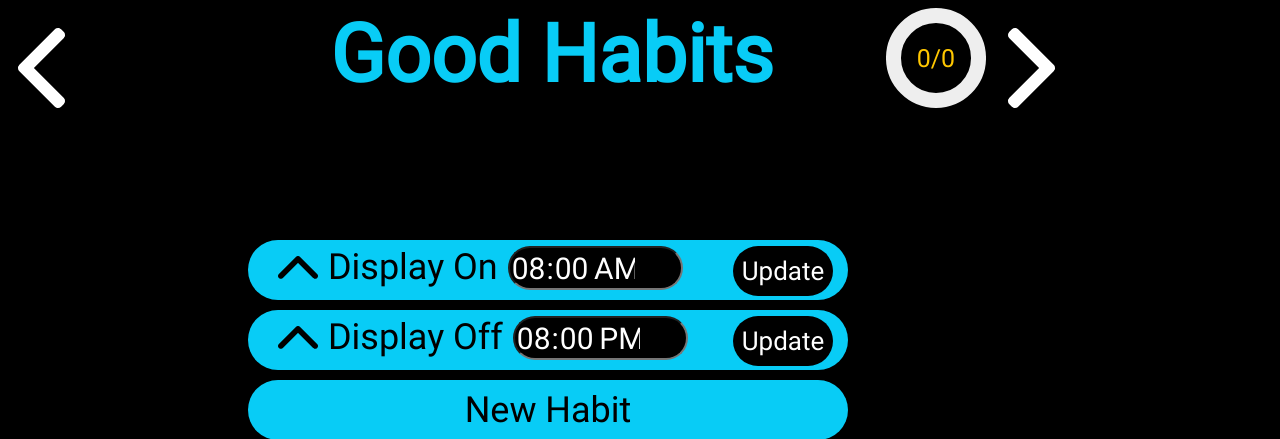
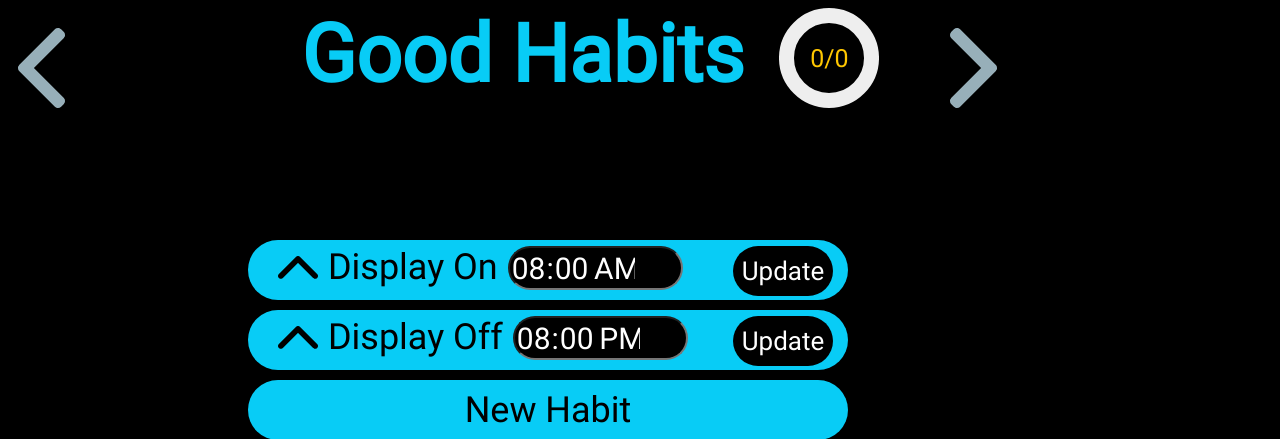
Before and after one commit to FutureNathan/Habit-Calendar, a Flask app: page / in a window 1280 px wide; the page is wider, and only the part inside the window is pictured. Shown: the top 439 px of that part. Run offline with Flask 2, Linux system fonts and the light colour scheme; some libraries are stand-ins or nearby versions.

Commit message:
design style changes

```diff
--- a/static/css/header-style.css
+++ b/static/css/header-style.css
@@ -16,7 +16,7 @@
 .header {
     display: grid;
     grid-template-areas:
-    'l_eft c_top c_top c_top c_top c_top c_top  c_top c_top c_top c_top p_circle r_ight';
+    'l_eft c_top p_circle r_ight';
     margin: 0px;
   }
 
@@ -38,5 +38,5 @@
 .right{
     cursor: pointer;
     margin-top: 20px;
-    padding-left:20px;
+    padding-left:30px;
 }
```
Also changed, not shown: static/assets/Back Arrow.png, static/assets/star_dark.png (added), static/assets/star_light.png (added).
